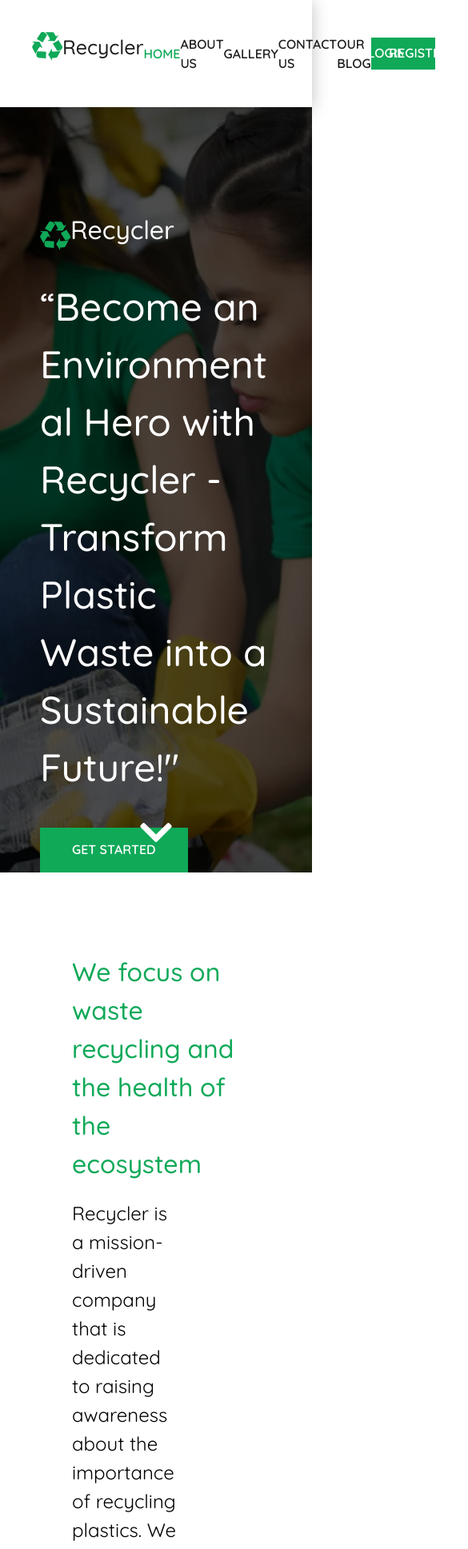
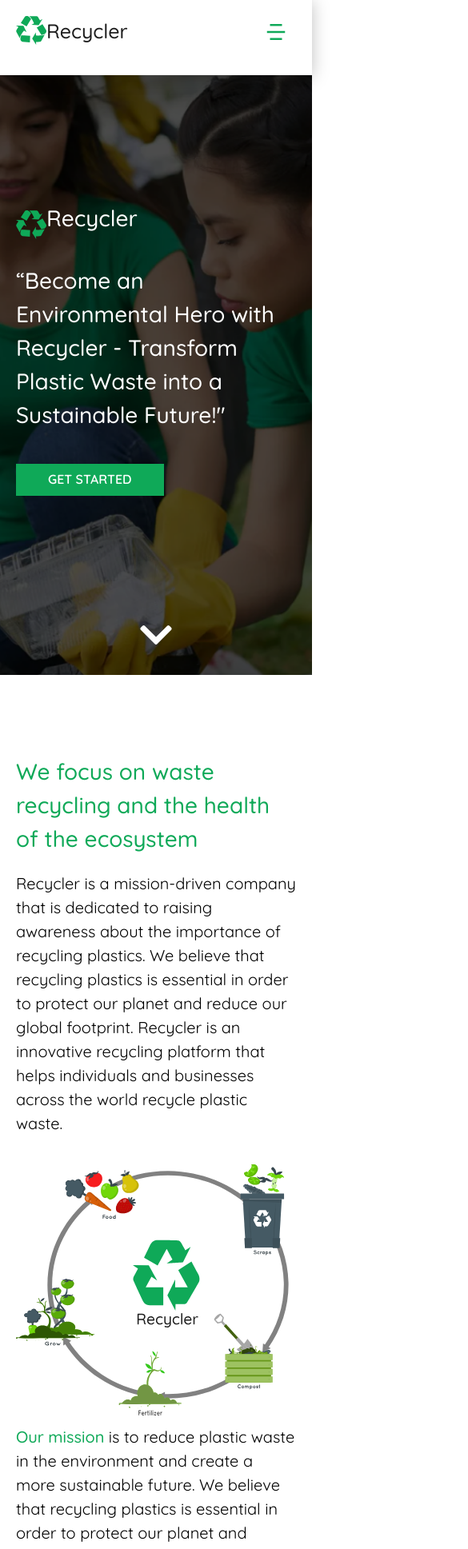
Before and after one commit to Recycler-App/Frontend, a React (Create React App) app: page / in a window 390 px wide. Shown: the top 1937 px of the page at 80% size, 585 px wide, since content can reach past the window. Built offline with nearby package versions, Linux system fonts and the light colour scheme; no server answers.

Commit message:
responsiveness

```diff
--- a/src/components/Header.tsx
+++ b/src/components/Header.tsx
@@ -1,4 +1,4 @@
-import { Button, Flex, Text, Link, useDisclosure } from "@chakra-ui/react";
+import { Button, Flex, Text, Link, useDisclosure, IconButton, SlideFade } from "@chakra-ui/react";
 import React, { useContext } from "react";
 import { Link as ReactLink, useLocation, useNavigate} from "react-router-dom";
 import { useUser } from "../context/UserContext";
@@ -6,13 +6,16 @@ import Logo from "../svg/Logo";
 import { signOut } from 'firebase/auth';
 import { AuthenticationContext } from "../context/AuthenticationContext";
 import Alert from "./Alert";
+import { RiMenu5Fill } from "react-icons/ri"
+import { AiOutlineClose } from "react-icons/ai";
 
 function Header() {
   const navigate = useNavigate();
   const location = useLocation();
   const { profile, setProfile, storage }:any = useUser();
   const { isOpen, onOpen, onClose } = useDisclosure();
-  const { auth } = useContext(AuthenticationContext)
+  const { auth } = useContext(AuthenticationContext);
+  const { isOpen:isMenuOpen , onToggle } = useDisclosure()
 
   const handleClick = () => {
     if(profile){
@@ -32,7 +35,8 @@ function Header() {
   return (
     <Flex
       justify='space-between'
-      p={10}
+      px={{base:5, xl:10}}
+      py={{base:5, md:10}}
       color='dark'
       boxShadow='0px 2px 20px rgba(0, 0, 0, 0.25)'
       position='fixed'
@@ -40,6 +44,7 @@ function Header() {
       backgroundColor='light'
       zIndex={2}
       w='100%'
+      flexWrap={{base:"wrap", lg:"nowrap"}}
     >
       <Flex onClick={() => navigate("/")} cursor="pointer">
         <Logo />
@@ -48,12 +53,59 @@ function Header() {
           Recycler
         </Text>
       </Flex>
+      <IconButton
+          aria-label="scroll"
+          icon={isMenuOpen ? <AiOutlineClose/> : <RiMenu5Fill />}
+          bg="transparent"
+          color="primary"
+          fontSize="30px"
+          display={{base:"block", lg:"none"}}
+          _hover={{
+            bg: "transparent",
+          }}
+          onClick={onToggle}
+      />
+
+      <SlideFade in={isMenuOpen} offsetY='20px' style={{width:"calc(100vw - 40px)"}}>
+        {isMenuOpen && <Flex direction="column" alignItems="center" mt={7}>
+          <Link as={ReactLink} to='/' _hover={{ color: 'primary' }} color={location.pathname ==="/"? "primary": "dark"} mb={3} onClick={onToggle}>
+            HOME
+          </Link>
+          <Link mb={3} as={ReactLink} to='AboutUs' _hover={{ color: 'primary' }} color={location.pathname ==="/AboutUs"? "primary": "dark"} onClick={onToggle}>
+            ABOUT US
+          </Link>
+          <Link mb={3} as={ReactLink} to='/Gallery' _hover={{ color: 'primary' }} color={location.pathname ==="/Gallery"? "primary": "dark"} onClick={onToggle}>
+            GALLERY
+          </Link>
+          <Link mb={3} as={ReactLink} to='/ContactUs' _hover={{ color: 'primary' }} color={location.pathname ==="/ContactUs"? "primary": "dark"} onClick={onToggle}>
+            CONTACT US
+          </Link>
+          <Link  mb={3} as={ReactLink} to='/blog' _hover={{ color: 'primary' }} color={location.pathname ==="/blog"? "primary": "dark"} onClick={onToggle}>
+            OUR BLOG
+          </Link>
+          <Button
+            bg='primary'
+            color='light'
+            w='150px'
+            borderRadius={0}
+            onClick={handleClick}
+            mb={3}
+          >
+            {profile ? "LOGOUT" : "LOGIN"}
+          </Button>
+          <Button bg='primary' color='light' w='150px' borderRadius={0} onClick={() => navigate('/Register')} mb={3}>
+              REGISTER
+          </Button>
+        </Flex>}
+      </SlideFade>
+
       <Flex
         fontSize='16px'
         fontWeight={600}
-        w='65vw'
+        w={{base:"80% ", xl:"65%"}}
         justify='space-evenly'
         alignItems='center'
+        display={{base:"none", lg:"flex"}}
       >
         <Link as={ReactLink} to='/' _hover={{ color: 'primary' }} color={location.pathname ==="/"? "primary": "dark"}>
           HOME
--- a/src/layouts/ExternalLayout.tsx
+++ b/src/layouts/ExternalLayout.tsx
@@ -9,7 +9,7 @@ function ExternalLayout() {
     return (
         <Box minH="100vh">
             <Header/>
-                <Box mt="120px">
+                <Box mt={{base:"80px", md:"120px"}}>
                     <Outlet/>
                 </Box>
             <Footer/>
--- a/src/routes/Blog.tsx
+++ b/src/routes/Blog.tsx
@@ -3,9 +3,9 @@ import React from 'react'
 
 function Blog() {
     return (
-        <Box minHeight="calc(100vh - 120px)" p={10}>
-            <Text fontSize="32px" fontWeight="500" color="primary" mb={5}>OUR BLOG</Text>
-            <Text fontSize="24px" fontWeight="400" color="#FB1B1B">Welcome to Recycler! Our posts will appear here when available</Text>
+        <Box minHeight="calc(100vh - 120px)" p={{base:5, md:10}}>
+            <Text fontSize={{ base: "28px", md: "32px" }} fontWeight="500" color="primary" mb={5}>OUR BLOG</Text>
+            <Text fontSize={{ base: "20px", md: "24px" }} fontWeight="400" color="#FB1B1B">Welcome to Recycler! Our posts will appear here when available</Text>
         </Box>
     )
 }
--- a/src/routes/Dashboard.tsx
+++ b/src/routes/Dashboard.tsx
@@ -48,7 +48,7 @@ function Dashboard() {
         >
           <Box textAlign='center'>
             <Image
-              src={profile.img || "https://upload.wikimedia.org/wikipedia/commons/8/89/Portrait_Placeholder.png"}
+              src={profile?.img || "https://upload.wikimedia.org/wikipedia/commons/8/89/Portrait_Placeholder.png"}
               alt="user-image"
               borderRadius="50%"
               boxSize="120px"
--- a/src/routes/Home.tsx
+++ b/src/routes/Home.tsx
@@ -29,10 +29,10 @@ import { useNavigate } from "react-router";
 import Slider from "react-slick";
 import "slick-carousel/slick/slick.css";
 import "slick-carousel/slick/slick-theme.css";
-import "../style/Slider.css"
+import "../style/Slider.css";
 
 function Home() {
-  const { profile }:any = useUser();
+  const { profile }: any = useUser();
   const navigate = useNavigate();
   const services = [
     {
@@ -74,7 +74,6 @@ function Home() {
       src: ItemFive,
       text: "Bottle caps",
     },
-
   ];
 
   const partners = [
@@ -118,9 +117,9 @@ function Home() {
       src: PartnerTen,
       text: "Mottainai Limited",
     },
-  ]
+  ];
 
-  function PrevArrow(props:any) {
+  function PrevArrow(props: any) {
     const { onClick } = props;
     return (
       <IconButton
@@ -139,7 +138,7 @@ function Home() {
     );
   }
 
-  function NextArrow(props:any) {
+  function NextArrow(props: any) {
     const { onClick } = props;
     return (
       <IconButton
@@ -164,15 +163,38 @@ function Home() {
     speed: 500,
     slidesToShow: 4,
     slidesToScroll: 4,
-    prevArrow: <PrevArrow/>,
-    nextArrow: <NextArrow/>
+    prevArrow: <PrevArrow />,
+    nextArrow: <NextArrow />,
+    responsive: [
+      {
+        breakpoint: 992,
+        settings: {
+          slidesToShow: 3,
+          slidesToScroll: 3,
+        },
+      },
+      {
+        breakpoint: 768,
+        settings: {
+          slidesToShow: 2,
+          slidesToScroll: 2,
+        },
+      },
+      {
+        breakpoint: 480,
+        settings: {
+          slidesToShow: 1,
+          slidesToScroll: 1,
+        },
+      },
+    ],
   };
 
   return (
     <>
       <Box
         backgroundImage={`url(${Bg})`}
-        minHeight="calc(100vh - 120px)"
+        minHeight={{base:"calc(100vh - 80px)", md:"calc(100vh - 120px)"}}
         backgroundAttachment="fixed"
         backgroundPosition="center"
         backgroundRepeat="no-repeat"
@@ -180,15 +202,19 @@ function Home() {
         color="light"
         position="relative"
       >
-        <Box w="75%" ml="50px" pt="calc(50vh - 279px)">
+        <Box
+          w={{ base: "calc(100% - 40px)", md: "75%" }}
+          ml={{ base: "20px", md: "50px" }}
+          pt={{ base: "calc(50vh - 250px)", sm:"calc(50vh - 220px)", md: "calc(50vh - 279px)" }}
+        >
           <Flex alignItems="center" mb={5}>
             <Logo />
-            <Text fontWeight={500} fontSize="32px">
+            <Text fontWeight={500} fontSize={{ base: "28px", md: "32px" }}>
               {" "}
               Recycler
             </Text>
           </Flex>
-          <Text fontWeight={500} fontSize="48px" mb={5}>
+          <Text fontWeight={500} fontSize={{ base: "28px", sm:"38px", md: "48px" }} mb={5}>
             “Become an Environmental Hero with Recycler - Transform Plastic
             Waste into a Sustainable Future!"
           </Text>
@@ -196,11 +222,11 @@ function Home() {
             bg="primary"
             color="light"
             px={10}
-            py={7}
+            py={{ base: 3, md: 7 }}
             borderRadius={0}
             mt={5}
             onClick={() => {
-              profile ? navigate("/dashboard") : navigate("/login")
+              profile ? navigate("/dashboard") : navigate("/login");
             }}
           >
             GET STARTED
@@ -223,12 +249,25 @@ function Home() {
         />
       </Box>
 
-      <Box px={10} my="100px" mx="50px">
-        <Text fontSize="32px" fontWeight="500" color="primary" mb={5}>
+      <Box
+        px={{ base: 0, sm: 5, md: 10 }}
+        my="100px"
+        mx={{ base: "20px", md: "50px" }}
+      >
+        <Text
+          fontSize={{ base: "28px", md: "32px" }}
+          fontWeight="500"
+          color="primary"
+          mb={5}
+        >
           We focus on waste recycling and the health of the ecosystem
         </Text>
-        <Flex alignItems="center" justify="space-between" color="#000000">
-          <Text fontSize="24px" fontWeight="400" w="65%">
+        <Flex alignItems="center" justify="space-between" color="#000000" flexDirection={{base:"column", sm:"row"}}>
+          <Text
+            fontSize={{ base: "20px", md: "24px" }}
+            fontWeight="400"
+            w={{base:"100%", sm:"65%"}}
+          >
             Recycler is a mission-driven company that is dedicated to raising
             awareness about the importance of recycling plastics. We believe
             that recycling plastics is essential in order to protect our planet
@@ -236,25 +275,46 @@ function Home() {
             platform that helps individuals and businesses across the world
             recycle plastic waste.
           </Text>
-          <Image src="./cuate.svg" w="30%" />
+          <Image src="./cuate.svg" w={{base:"100%", sm:"30%"}} mt={{base:5, sm:0}}/>
         </Flex>
-        <Text fontSize="24px" fontWeight="400" mt={3} color="#000000">
-          <Text fontSize="24px" fontWeight="500" color="primary" as="span">Our mission</Text> is to reduce plastic waste in the environment and create a
-          more sustainable future. We believe that recycling plastics is
-          essential in order to protect our planet and reduce our global
-          footprint, and effective and efficient way of recycling plastic waste.
-          That’s why we created this platform that offers a variety of services
-          and technologies to make the process of plastic recycling as easy and
-          hassle-free as possible.  </Text>
-          <Text fontSize="24px" fontWeight="400" mt={3} color="#000000">From our easy-to-use online portal to our
-          comprehensive services and technologies, we make sure that our clients
-          have access to the best possible recycling options.</Text>
+        <Text
+          fontSize={{ base: "20px", md: "24px" }}
+          fontWeight="400"
+          mt={3}
+          color="#000000"
+        >
+          <Text
+            fontSize={{ base: "20px", md: "24px" }}
+            fontWeight="500"
+            color="primary"
+            as="span"
+          >
+            Our mission
+          </Text>{" "}
+          is to reduce plastic waste in the environment and create a more
+          sustainable future. We believe that recycling plastics is essential in
+          order to protect our planet and reduce our global footprint, and
+          effective and efficient way of recycling plastic waste. That’s why we
+          created this platform that offers a variety of services and
+          technologies to make the process of plastic recycling as easy and
+          hassle-free as possible.{" "}
+        </Text>
+        <Text
+          fontSize={{ base: "20px", md: "24px" }}
+          fontWeight="400"
+          mt={3}
+          color="#000000"
+        >
+          From our easy-to-use online portal to our comprehensive services and
+          technologies, we make sure that our clients have access to the best
+          possible recycling options.
+        </Text>
 
         <Button
           bg="primary"
           color="light"
           px={10}
-          py={7}
+          py={{ base: 3, md: 7 }}
           borderRadius={0}
           mt={5}
         >
@@ -262,25 +322,30 @@ function Home() {
         </Button>
       </Box>
 
-      <Box px={10} my="100px" mx="50px">
-        <Text fontSize="32px" fontWeight="500" color="primary" mb={10}>
+      <Box
+        px={{ base: 0, sm: 5, md: 10 }}
+        my="100px"
+        mx={{ base: "20px", md: "50px" }}
+      >
+        <Text fontSize={{ base: "28px", md: "32px" }} fontWeight="500" color="primary" mb={10}>
           Get started with us
         </Text>
-        <Flex justify="space-between">
+        <Flex justify={{base:"center", sm:"space-between"}} flexWrap="wrap">
           {services.map((service) => (
             <Box
               boxShadow="0px 2px 10px rgba(15, 169, 88, 0.2)"
               w="22%"
-              minW="200px"
-              maxW="220px"
+              minW="220px"
+              maxW="230px"
               p={10}
               display="flex"
               flexDirection="column"
               alignItems="center"
               textAlign="center"
+              mb={{ base: 5, lg: 0 }}
             >
               <Box mb={3}>{service.icon}</Box>
-              <Text fontSize="24px" fontWeight="400">
+              <Text fontSize={{ base: "20px", md: "24px" }}fontWeight="400">
                 {service.text}
               </Text>
             </Box>
@@ -288,12 +353,19 @@ function Home() {
         </Flex>
       </Box>
 
-      <Flex px={10} my="100px" mx="50px" alignItems="center" justify="space-between">
-        <Box w="60%">
-          <Text fontSize="32px" fontWeight="500" color="primary" mb={10}>
+      <Flex
+        px={{ base: 0, sm: 5, md: 10 }}
+        my="100px"
+        mx={{ base: "20px", md: "50px" }}
+        alignItems="center"
+        justify="space-between"
+        flexDirection={{base:"column", md:"row"}}
+      >
+        <Box w={{base:"100%", md:"60%"}}>
+          <Text fontSize={{ base: "28px", md: "32px" }} fontWeight="500" color="primary" mb={10}>
             Our Services
           </Text>
-          <Text fontSize="24px" fontWeight="400" color="accent">
+          <Text fontSize={{ base: "20px", md: "24px" }} fontWeight="400" color="accent">
             Our Services Our services include collecting and transporting
             plastic waste, sorting and grading plastic waste, and finally,
             processing the plastic waste into usable products. We also offer a
@@ -303,15 +375,21 @@ function Home() {
             recycling solutions.
           </Text>
         </Box>
-        <Image src="./pana.svg" w="35%" />
+        <Image src="./pana.svg" w={{base:"100%", md:"35%"}} mt={{base:5, md:0}}/>
       </Flex>
 
-      <Flex px={10} my="100px" mx="50px" h="auto">
-        <Box bg="primary" color="light" p={10} w="50%">
-          <Text fontSize="32px" fontWeight="700" mb={10}>
+      <Flex
+        px={{ base: 0, sm: 5, md: 10 }}
+        my="100px"
+        mx={{ base: "20px", md: "50px" }}
+        h="auto"
+        direction={{ base: "column-reverse", md: "row" }}
+      >
+        <Box bg="primary" color="light" p={{base:5, sm:10}} w={{ base: "100%", md: "50%" }}>
+          <Text fontSize={{ base: "28px", md: "32px" }} fontWeight="700" mb={10}>
             What Happens?
           </Text>
-          <Text fontSize="24px" fontWeight="500" mb={5}>
+          <Text fontSize={{ base: "20px", md: "24px" }} fontWeight="500" mb={5}>
             After collection, recyclables are sent to a recovery facility to be
             sorted, cleaned, and processed into materials that can be used in
             manufacturing.
@@ -322,22 +400,32 @@ function Home() {
           backgroundPosition="center"
           backgroundRepeat="no-repeat"
           backgroundSize="cover"
-            w="50%"
+          w={{ base: "100%", md: "50%" }}
+          h={{ base: "300px", md: "auto" }}
         >
-            <Delete style={{marginLeft:"auto", marginRight:"auto", marginTop:"64px"}}/>
-
+          <Delete
+            style={{
+              marginLeft: "auto",
+              marginRight: "auto",
+              marginTop: "64px",
+            }}
+          />
         </Box>
       </Flex>
 
-      <Box px={10} my="100px" mx="50px">
-        <Text fontSize="32px" fontWeight="500" color="primary" mb={10}>
+      <Box
+        px={{ base: 0, sm: 5, md: 10 }}
+        my="100px"
+        mx={{ base: "20px", md: "50px" }}
+      >
+        <Text fontSize={{ base: "28px", md: "32px" }} fontWeight="500" color="primary" mb={10}>
           Our Partners
         </Text>
         <Slider {...settings}>
           {partners.map((partner, i) => (
             <Box
               w="24%"
-              minW="220px"
+              // minW="220px"
               maxW="240px"
               h="200px"
               p={5}
@@ -348,11 +436,11 @@ function Home() {
               boxShadow="0px 2px 20px rgba(0, 0, 0, 0.1)"
               border="2px solid"
               borderColor="primary"
-              bg={i===2 ? "primary" :"light"}
-              color={i===2 ? "light" :"dark"}
+              bg={i === 2 ? "primary" : "light"}
+              color={i === 2 ? "light" : "dark"}
               mb={10}
             >
-              <Image src={partner.src} mb={5} mx="auto"/>
+              <Image src={partner.src} mb={5} mx="auto" maxH="60px" />
               <Text fontSize="16px" fontWeight="500" textTransform="uppercase">
                 {partner.text}
               </Text>
@@ -361,11 +449,15 @@ function Home() {
         </Slider>
       </Box>
 
-      <Box px={10} my="100px" mx="50px">
-        <Text fontSize="32px" fontWeight="500" color="primary" mb={10}>
+      <Box
+        px={{ base: 0, sm: 5, md: 10 }}
+        my="100px"
+        mx={{ base: "20px", md: "50px" }}
+      >
+        <Text fontSize={{ base: "28px", md: "32px" }} fontWeight="500" color="primary" mb={10}>
           Our Collectibles
         </Text>
-        <Flex justify="space-between">
+        <Flex justify={{base:"center", sm:"space-between"}} flexWrap="wrap">
           {collectibles.map((collectible) => (
             <Box
               w="22%"
@@ -377,7 +469,7 @@ function Home() {
               alignItems="center"
               textAlign="center"
             >
-              <Image src={collectible.src}/>
+              <Image src={collectible.src} />
               <Text fontSize="16px" fontWeight="500">
                 {collectible.text}
               </Text>
```
Also changed, not shown: src/components/Footer.tsx (+63 -19 lines). Lines whose indentation alone changed are shown as unchanged.
